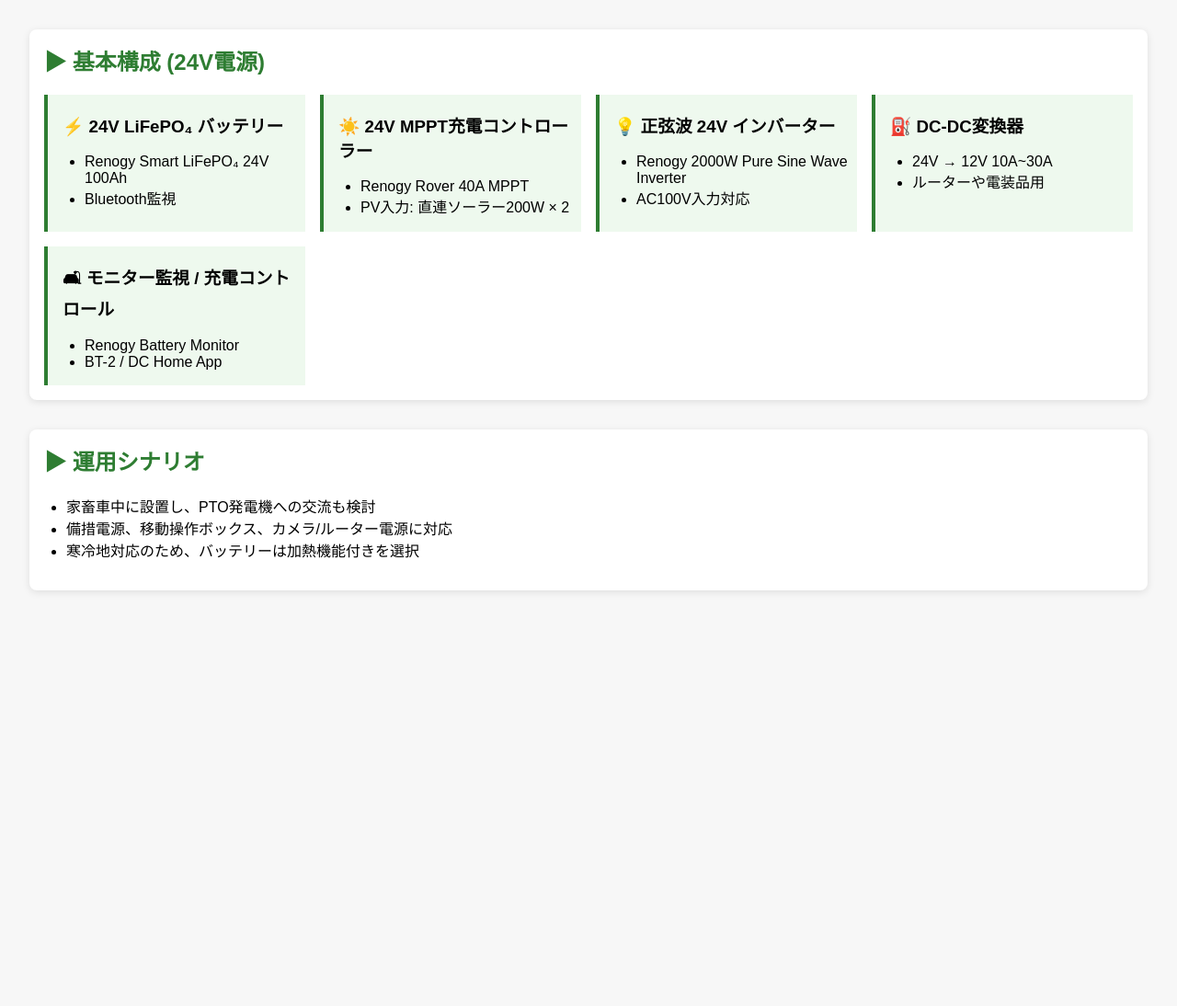
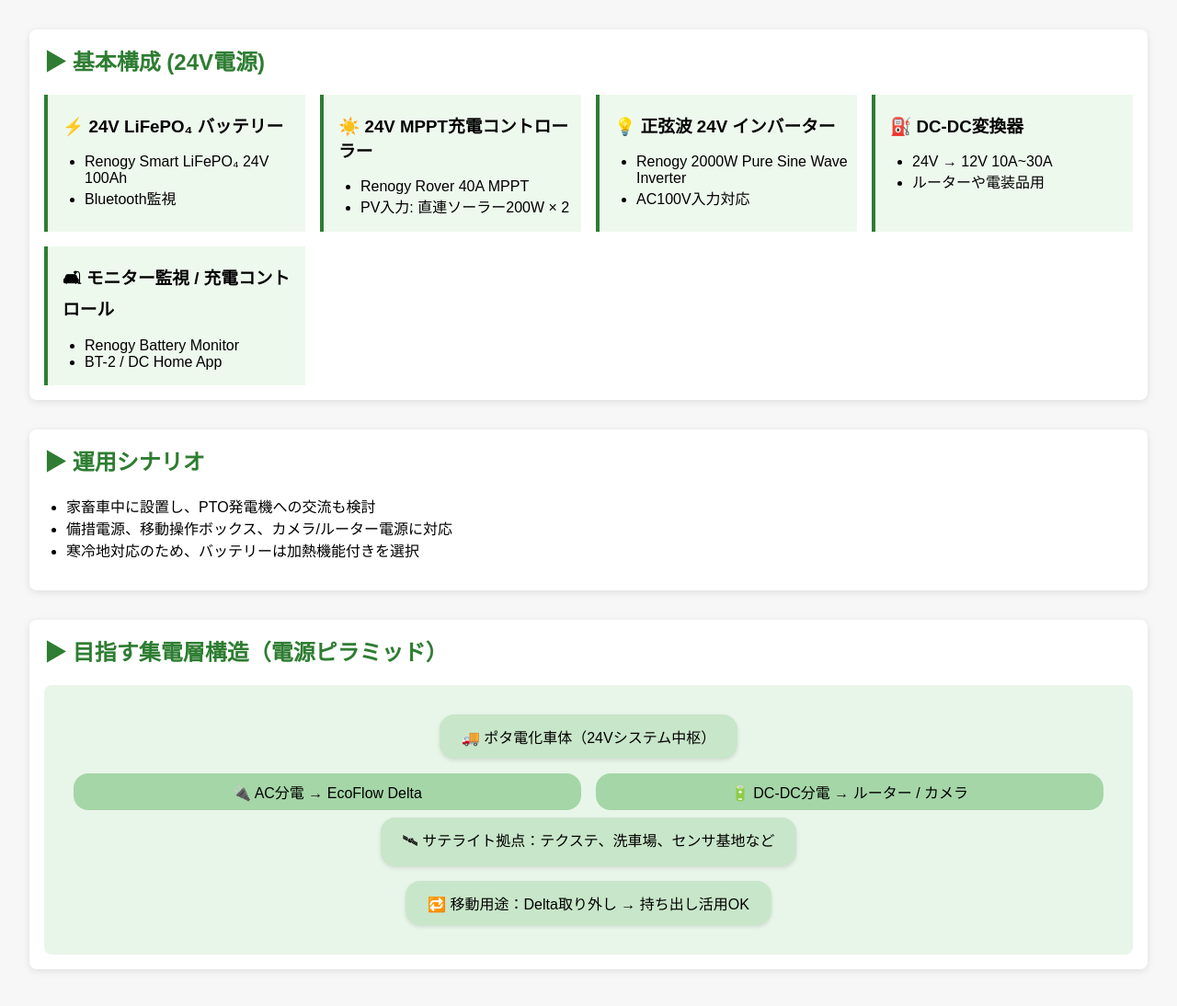
Before and after one commit to syndybird/24v-power-private, a plain HTML site: page index.html in a window 1280 px wide. Shown: the whole page at 92% size. Before the commit the page ends 800 px from the top, so only its background shows below. Drawn offline with Linux system fonts and the light colour scheme.

Commit message:
Add files via upload

```diff
--- a/index.html
+++ b/index.html
@@ -34,6 +34,35 @@
       border-left: 4px solid #2e7d32;
       padding-left: 1rem;
       background: #eef9ee;
+    }
+    .diagram-container {
+      display: flex;
+      flex-direction: column;
+      align-items: center;
+      background: #e8f5e9;
+      padding: 1.5rem;
+      border-radius: 0.5rem;
+    }
+    .diagram-layer {
+      background: #c8e6c9;
+      padding: 0.75rem 1.5rem;
+      border-radius: 1rem;
+      margin: 0.5rem 0;
+      box-shadow: 0 2px 4px rgba(0,0,0,0.1);
+    }
+    .branch {
+      display: flex;
+      justify-content: space-around;
+      width: 100%;
+      margin-top: 0.5rem;
+    }
+    .branch div {
+      background: #a5d6a7;
+      padding: 0.5rem 1rem;
+      border-radius: 1rem;
+      flex: 1;
+      margin: 0 0.5rem;
+      text-align: center;
     }
   </style>
 </head>
@@ -87,5 +116,24 @@
       <li>寒冷地対応のため、バッテリーは加熱機能付きを選択</li>
     </ul>
   </div>
+
+  <div class="box">
+    <h2>▶ 目指す集電層構造（電源ピラミッド）</h2>
+    <div class="diagram-container">
+      <div class="diagram-layer">
+        🚚 ポタ電化車体（24Vシステム中枢）
+      </div>
+      <div class="branch">
+        <div>🔌 AC分電 → EcoFlow Delta</div>
+        <div>🔋 DC-DC分電 → ルーター / カメラ</div>
+      </div>
+      <div class="diagram-layer">
+        🛰 サテライト拠点：テクステ、洗車場、センサ基地など
+      </div>
+      <div class="diagram-layer">
+        🔁 移動用途：Delta取り外し → 持ち出し活用OK
+      </div>
+    </div>
+  </div>
 </body>
 </html>
```
